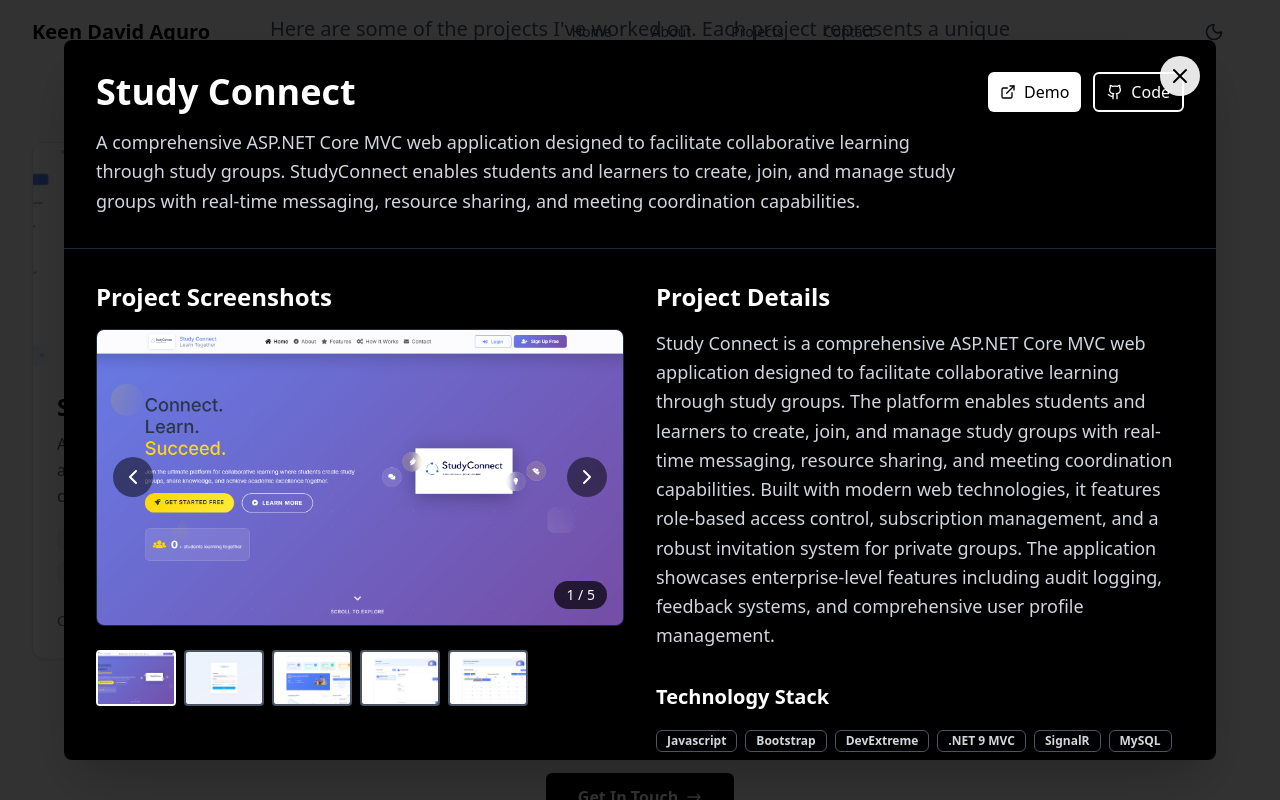
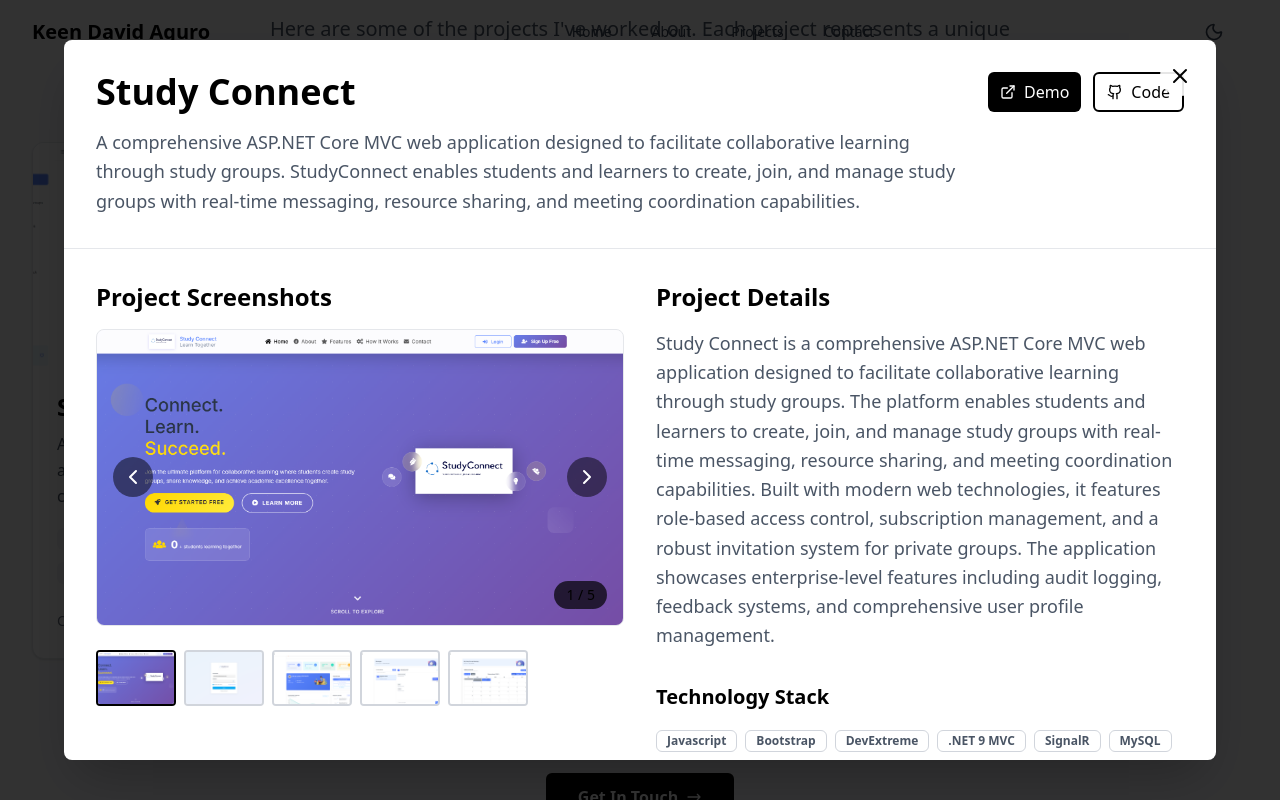
Before and after one commit to agurokeendavid/keen-portfolio, a Next.js app: page / in a window 1280 px wide. Both pictures are taken after a click on the element 224 px from the left and 2921 px from the top of the page. Shown: the part 2521-3321 px from the top of the page. Built offline with nearby package versions, Linux system fonts and the light colour scheme.

Commit message:
Add AI prompt templates and project overview; enhance dark mode support

```diff
--- a/app/globals.css
+++ b/app/globals.css
@@ -1,4 +1,5 @@
 @import "tailwindcss";
+@custom-variant dark (&:where(.dark, .dark *));
 
 /* Prevent flash of unstyled content */
 :root {
--- a/app/layout.tsx
+++ b/app/layout.tsx
@@ -23,7 +23,7 @@ export default function RootLayout({
   children: React.ReactNode;
 }>) {
   return (
-    <html lang="en">
+    <html lang="en" suppressHydrationWarning>
       <head>
         <script
           dangerouslySetInnerHTML={{
@@ -34,7 +34,7 @@ export default function RootLayout({
                   const prefersDark = window.matchMedia('(prefers-color-scheme: dark)').matches;
                   const shouldBeDark = savedTheme === 'dark' || (!savedTheme && prefersDark);
                   if (shouldBeDark) {
-                    // document.documentElement.classList.add('dark');
+                    document.documentElement.classList.add('dark');
                   }
                 } catch (e) {}
               })()
--- a/components/Modal.tsx
+++ b/components/Modal.tsx
@@ -64,14 +64,14 @@ export function Modal({ isOpen, onClose, children, className }: ModalProps) {
             animate={{ opacity: 1, scale: 1, y: 0 }}
             exit={{ opacity: 0, scale: 0.95, y: 20 }}
             className={cn(
-              "relative z-10 w-full max-w-4xl max-h-[90vh] overflow-y-auto bg-white rounded-lg shadow-2xl",
+              "relative z-10 w-full max-w-4xl max-h-[90vh] overflow-y-auto bg-white dark:bg-black rounded-lg shadow-2xl",
               className
             )}
           >
             {/* Close Button */}
             <button
               onClick={onClose}
-              className="absolute top-2 right-2 sm:top-4 sm:right-4 z-20 p-1.5 sm:p-2 rounded-full bg-white/90 hover:bg-white transition-colors"
+              className="absolute top-2 right-2 sm:top-4 sm:right-4 z-20 p-1.5 sm:p-2 rounded-full bg-white/90 dark:bg-black/90 hover:bg-white dark:hover:bg-black transition-colors"
             >
               <X className="w-5 h-5 sm:w-6 sm:h-6 text-black" />
             </button>
--- a/components/ProjectModal.tsx
+++ b/components/ProjectModal.tsx
@@ -39,9 +39,9 @@ export function ProjectModal({ project, isOpen, onClose }: ProjectModalProps) {
 
   return (
     <Modal isOpen={isOpen} onClose={onClose} className="max-w-6xl">
-      <div className="bg-black text-white flex flex-col">
+      <div className="bg-white text-black dark:bg-black dark:text-white flex flex-col">
         {/* Header */}
-        <div className="p-4 sm:p-6 md:p-8 border-b border-gray-800">
+        <div className="p-4 sm:p-6 md:p-8 border-b border-gray-200 dark:border-gray-800">
           <div className="flex flex-col sm:flex-row justify-between items-start gap-4 sm:gap-6">
             <div className="flex-1 w-full">
               <motion.h2
@@ -56,7 +56,7 @@ export function ProjectModal({ project, isOpen, onClose }: ProjectModalProps) {
                 initial={{ opacity: 0, y: 20 }}
                 animate={{ opacity: 1, y: 0 }}
                 transition={{ delay: 0.1 }}
-                className="text-gray-300 text-sm sm:text-base md:text-lg leading-relaxed"
+                className="text-gray-600 dark:text-gray-300 text-sm sm:text-base md:text-lg leading-relaxed"
               >
                 {project.shortDescription}
               </motion.p>
@@ -72,7 +72,7 @@ export function ProjectModal({ project, isOpen, onClose }: ProjectModalProps) {
               {project.liveUrl && (
                 <Button
                   onClick={() => window.open(project.liveUrl, '_blank')}
-                  className="bg-white text-black hover:bg-gray-200 flex items-center justify-center gap-2 text-sm sm:text-base flex-1 sm:flex-initial px-3 py-2"
+                  className="bg-black text-white hover:bg-gray-800 dark:bg-white dark:text-black dark:hover:bg-gray-200 flex items-center justify-center gap-2 text-sm sm:text-base flex-1 sm:flex-initial px-3 py-2"
                 >
                   <ExternalLink className="w-3 h-3 sm:w-4 sm:h-4" />
                   <span className="hidden xs:inline">Live Demo</span>
@@ -84,7 +84,7 @@ export function ProjectModal({ project, isOpen, onClose }: ProjectModalProps) {
                 <Button
                   onClick={() => window.open(project.githubUrl, '_blank')}
                   variant="outline"
-                  className="border-white text-white hover:bg-white hover:text-black flex items-center justify-center gap-2 text-sm sm:text-base flex-1 sm:flex-initial px-3 py-2"
+                  className="border-black text-black hover:bg-black hover:text-white dark:border-white dark:text-white dark:hover:bg-white dark:hover:text-black flex items-center justify-center gap-2 text-sm sm:text-base flex-1 sm:flex-initial px-3 py-2"
                 >
                   <Github className="w-3 h-3 sm:w-4 sm:h-4" />
                   Code
@@ -107,7 +107,7 @@ export function ProjectModal({ project, isOpen, onClose }: ProjectModalProps) {
               <h3 className="text-lg sm:text-xl md:text-2xl font-bold mb-3 sm:mb-4">Project Screenshots</h3>
 
               {/* Main Image */}
-              <div className="relative aspect-video bg-gray-900 rounded-lg overflow-hidden border border-gray-800 group cursor-pointer" onClick={() => setIsFullscreen(true)}>
+              <div className="relative aspect-video bg-gray-100 dark:bg-gray-900 rounded-lg overflow-hidden border border-gray-200 dark:border-gray-800 group cursor-pointer" onClick={() => setIsFullscreen(true)}>
                 <Image
                   src={project.screenshots[currentImageIndex]}
                   alt={`${project.title} screenshot ${currentImageIndex + 1}`}
@@ -172,8 +172,8 @@ export function ProjectModal({ project, isOpen, onClose }: ProjectModalProps) {
                       onClick={() => goToImage(index)}
                       className={`relative w-16 h-12 sm:w-20 sm:h-14 rounded border-2 overflow-hidden transition-all shrink-0 ${
                         index === currentImageIndex
-                          ? 'border-white'
-                          : 'border-gray-600 hover:border-gray-400'
+                          ? 'border-black dark:border-white'
+                          : 'border-gray-300 dark:border-gray-600 hover:border-gray-500 dark:hover:border-gray-400'
                       }`}
                     >
                       <Image
@@ -202,7 +202,7 @@ export function ProjectModal({ project, isOpen, onClose }: ProjectModalProps) {
             >
               <div>
                 <h3 className="text-lg sm:text-xl md:text-2xl font-bold mb-3 sm:mb-4">Project Details</h3>
-                <p className="text-gray-300 leading-relaxed text-sm sm:text-base md:text-lg">
+                <p className="text-gray-600 dark:text-gray-300 leading-relaxed text-sm sm:text-base md:text-lg">
                   {project.fullDescription}
                 </p>
               </div>
@@ -219,7 +219,7 @@ export function ProjectModal({ project, isOpen, onClose }: ProjectModalProps) {
                     >
                       <Badge
                         variant="outline"
-                        className="border-gray-600 text-gray-300 hover:bg-white hover:text-black transition-colors"
+                        className="border-gray-300 dark:border-gray-600 text-gray-600 dark:text-gray-300 hover:bg-black hover:text-white dark:hover:bg-white dark:hover:text-black transition-colors"
                       >
                         {tech}
                       </Badge>
@@ -232,10 +232,10 @@ export function ProjectModal({ project, isOpen, onClose }: ProjectModalProps) {
               {project.features && project.features.length > 0 && (
                 <div>
                   <h4 className="text-base sm:text-lg md:text-xl font-bold mb-3 sm:mb-4">Key Features</h4>
-                  <div className="space-y-2 sm:space-y-3 text-gray-300 text-sm sm:text-base">
+                  <div className="space-y-2 sm:space-y-3 text-gray-600 dark:text-gray-300 text-sm sm:text-base">
                     {project.features.map((feature, index) => (
                       <div key={index} className="flex items-start gap-2 sm:gap-3">
-                        <div className="w-1.5 h-1.5 sm:w-2 sm:h-2 bg-white rounded-full mt-1.5 sm:mt-2 shrink-0" />
+                        <div className="w-1.5 h-1.5 sm:w-2 sm:h-2 bg-black dark:bg-white rounded-full mt-1.5 sm:mt-2 shrink-0" />
                         <p>{feature}</p>
                       </div>
                     ))}
```
Also changed, not shown: .ai/README.md (added), .ai/claude-prompt.md (added), .ai/codex-prompt.md (added), .ai/copilot-prompt.md (added), .ai/project-overview.md (added).
